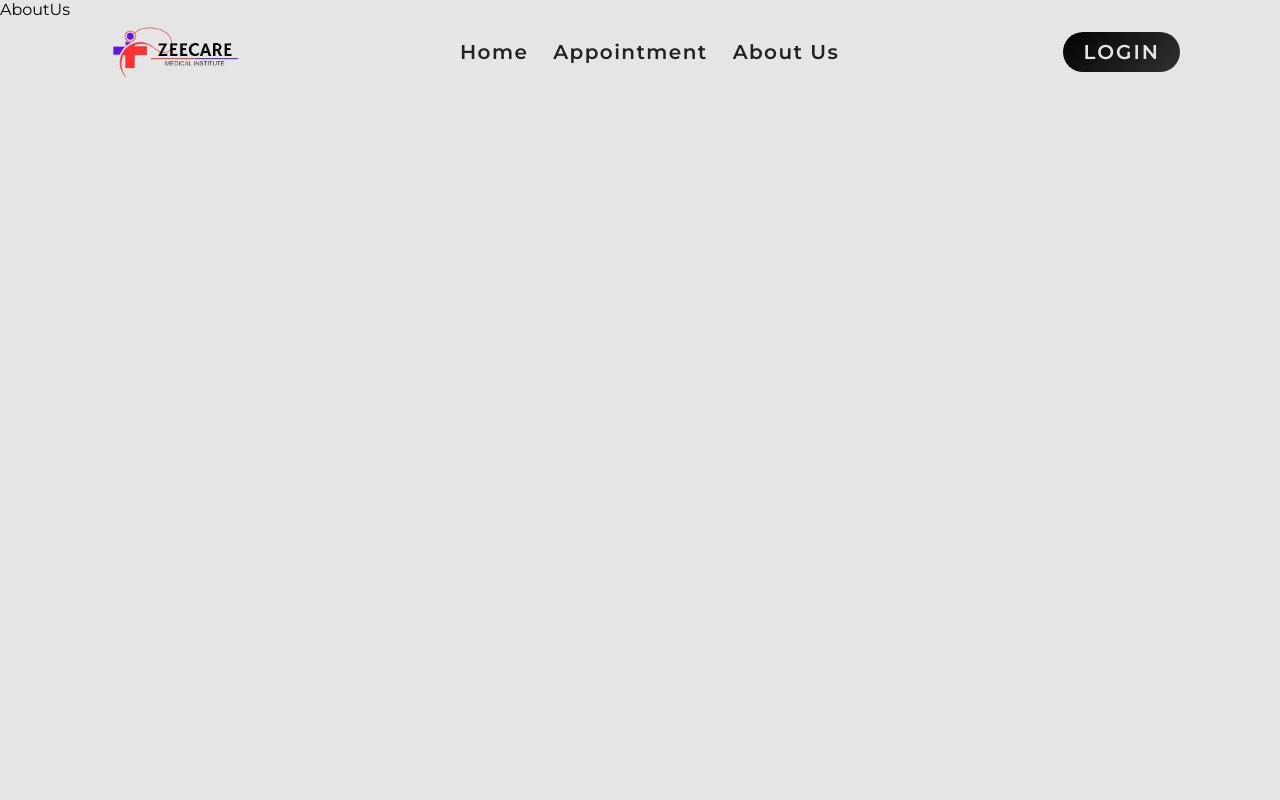
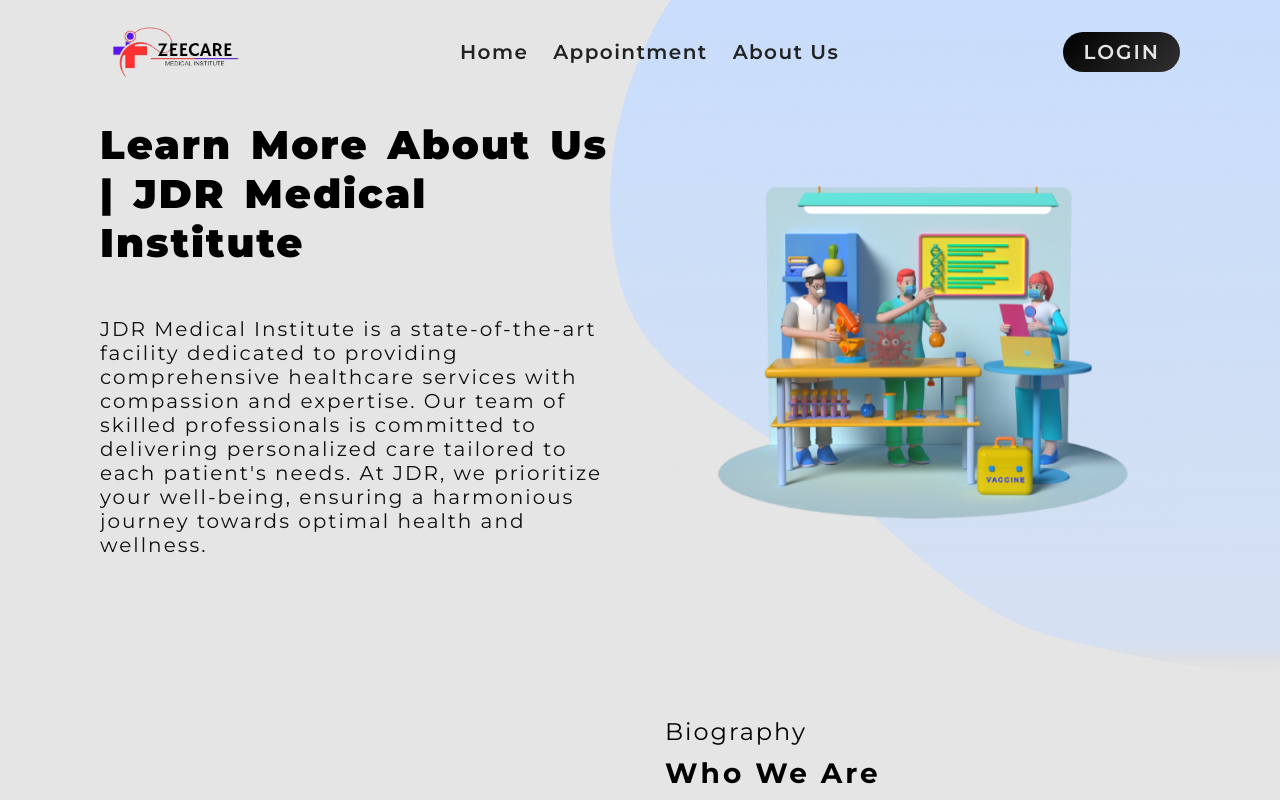
Before and after one commit to sezalk/Hospital-management-system, a React (Vite) app in the folder Frontend/: page /about in a window 1280 px wide. Shown: the top 800 px of the page. Built offline with nearby package versions, Linux system fonts and the light colour scheme; no server answers.

Commit message:
about us

```diff
--- a/Frontend/src/pages/AboutUs.jsx
+++ b/Frontend/src/pages/AboutUs.jsx
@@ -1,9 +1,16 @@
-import React from 'react'
-
+import React from "react";
+import Hero from "../components/Hero";
+import Biography from "../components/Biography";
 const AboutUs = () => {
   return (
-    <div>AboutUs</div>
-  )
-}
+    <>
+      <Hero
+        title={"Learn More About Us | JDR Medical Institute"}
+        imageUrl={"/about.png"}
+      />
+      <Biography imageUrl={"/whoweare.png"} />
+    </>
+  );
+};
 
-export default AboutUs
+export default AboutUs;
```
